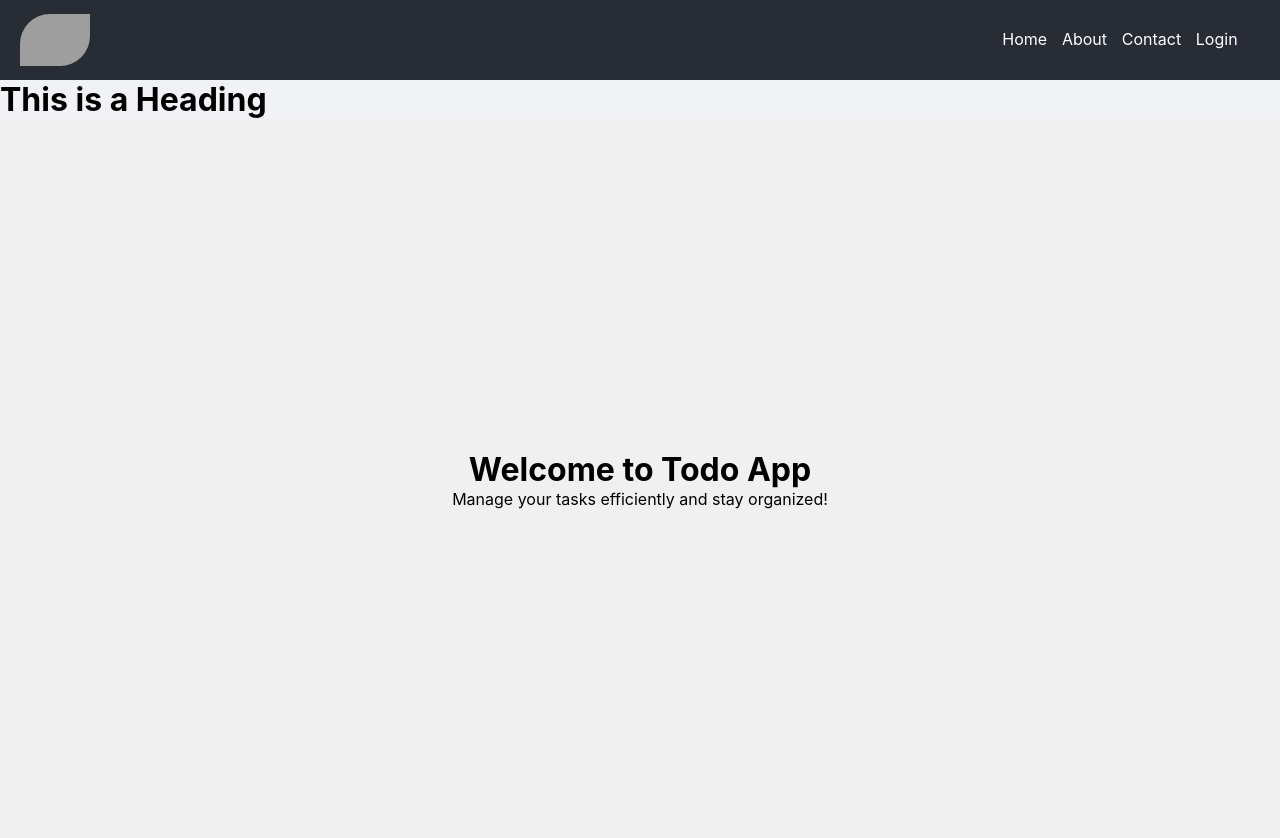
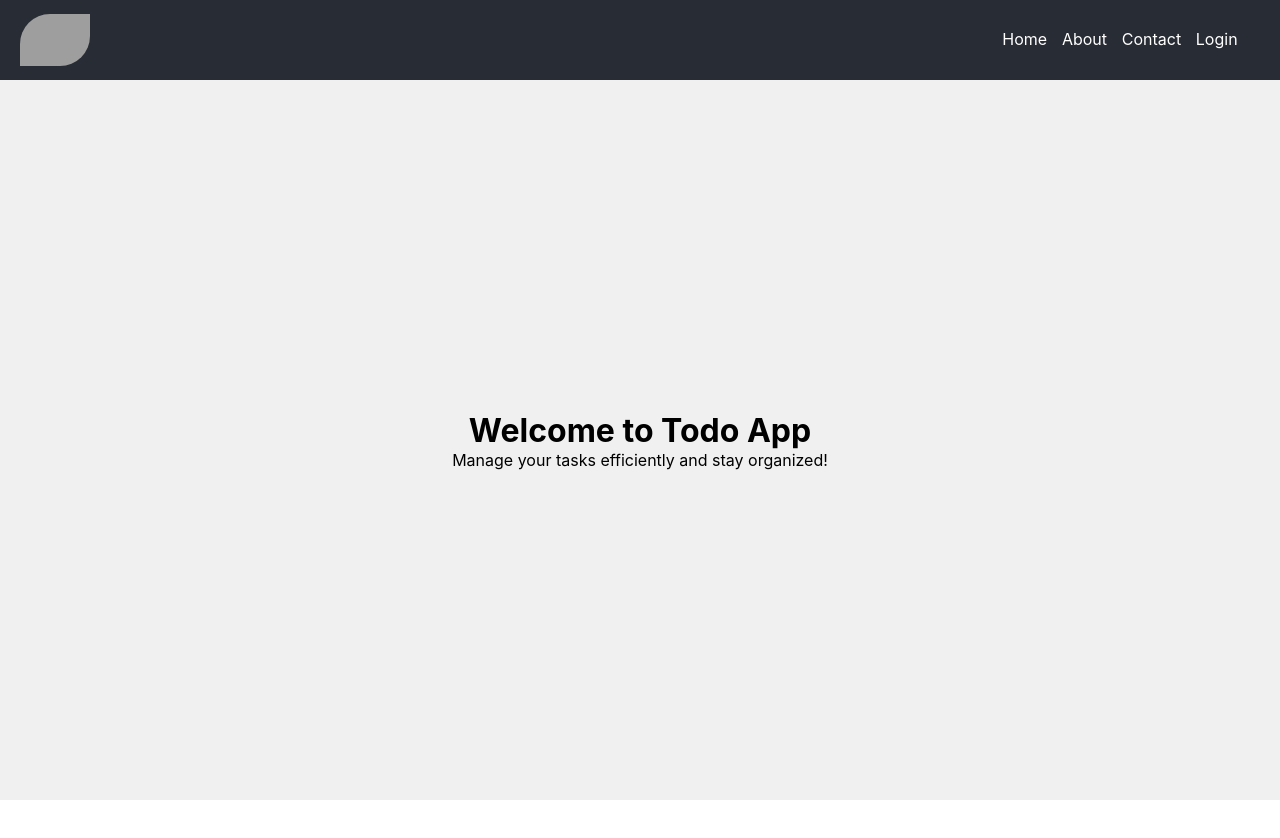
Before and after one commit to SATYA-SAGAR-3007/Todo, a React (Create React App) app: page / in a window 1280 px wide. After the commit the page ends 800 px from the top, so only its background shows below. Built offline with nearby package versions, Linux system fonts and the light colour scheme; grey boxes are pictures that could not be loaded.

Commit message:
This is a Commit

```diff
--- a/src/App.js
+++ b/src/App.js
@@ -10,7 +10,6 @@ function App() {
   return (
     <div className="main-container">
       <Header />
-      <h1>This is a Heading</h1>
       <Routes>
         <Route path="/" Component={Intro} />
         <Route path="/home" Component={Home} />
```
